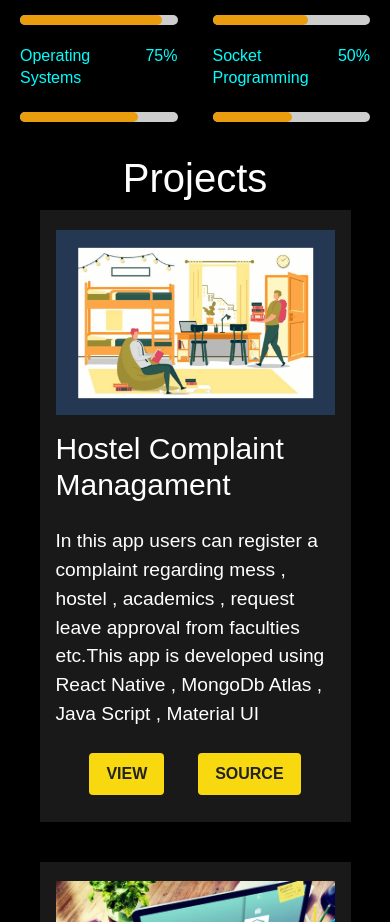
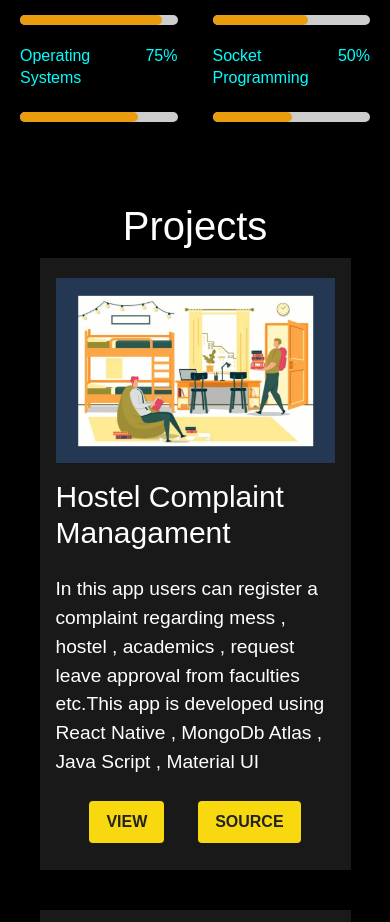
Before and after one commit to Kovvuri-Chandra-Kiran-Reddy/portfolio, a React (Vite) app: page /#/ in a window 390 px wide. Shown: the part 1120-2042 px from the top of the page. Built offline with nearby package versions, Linux system fonts and the light colour scheme.

Commit message:
modified

```diff
--- a/src/components/WorkCard/WorkCard.css
+++ b/src/components/WorkCard/WorkCard.css
@@ -55,6 +55,6 @@
     .project-heading {
         position: relative;
         text-align: center;
-        padding: 2rem 0 0rem 0;
+        padding: 5rem 0 0rem 0;
     }
 }
```
